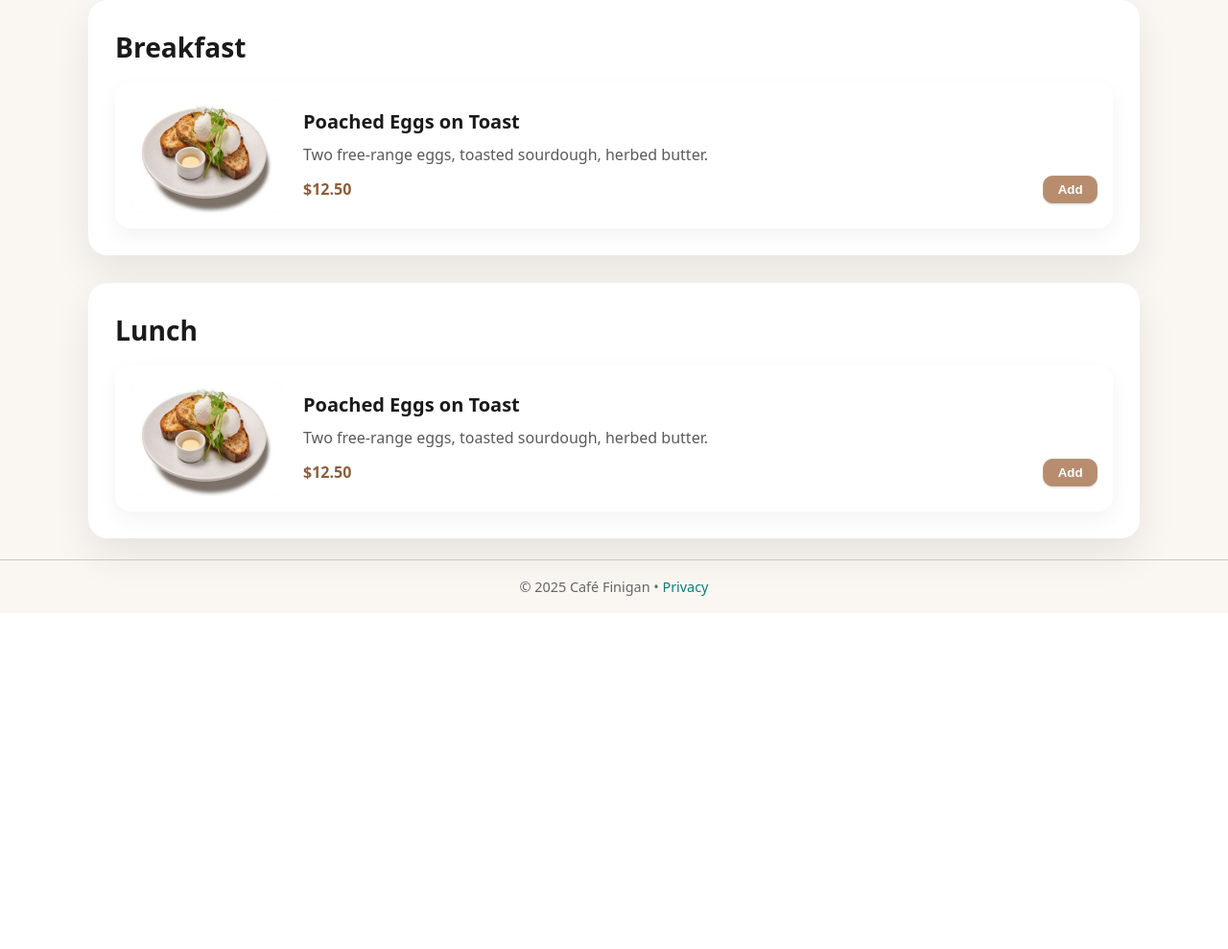
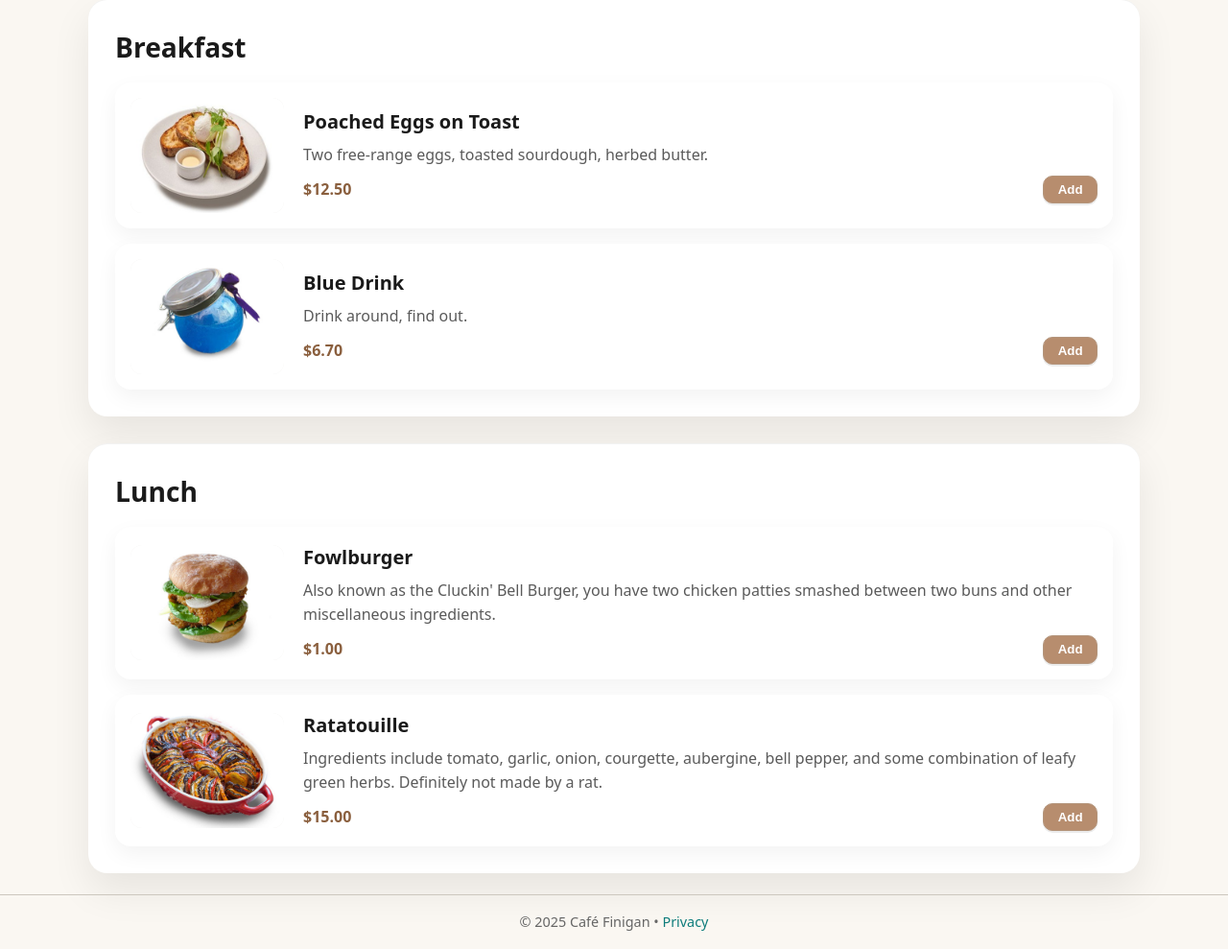
Before and after one commit to Mr-D-Wood/Cafe_PWA, a Python web app: template templates/menu.html in a window 1280 px wide. Shown: the part 388-1377 px from the top of the page at 96% size. Before the commit the page ends 1027 px from the top, so only its background shows below. Run offline with Jinja, Linux system fonts and the light colour scheme; the template is opened without the code that fills it, so the values that code supplies are empty.

Commit message:
Added more menu items

```diff
--- a/templates/menu.html
+++ b/templates/menu.html
@@ -51,6 +51,19 @@
                               </div>
                          </div>
                     </article>
+                    <article class="menu-item">
+                         <div class="menu-thumb">
+                              <img src="../static/images/shield.jpg" alt="Shield Potion Blue Drink">
+                         </div>
+                         <div class="menu-info">
+                              <h3>Blue Drink</h3>
+                              <p class="desc">Drink around, find out.</p>
+                              <div class="menu-actions">
+                                   <span class="price">$6.70</span>
+                                   <button class="add-btn" disabled>Add</button>
+                              </div>
+                         </div>
+                    </article>
                </div>
           </div>
      </section>
@@ -61,13 +74,26 @@
                     <h2>Lunch</h2>
                     <article class="menu-item">
                          <div class="menu-thumb">
-                              <img src="../static/images/eggs.jpg" alt="Poached Eggs on Toast">
+                              <img src="../static/images/Fowlburger.jpg" alt="Fowlburger">
                          </div>
                          <div class="menu-info">
-                              <h3>Poached Eggs on Toast</h3>
-                              <p class="desc">Two free-range eggs, toasted sourdough, herbed butter.</p>
+                              <h3>Fowlburger</h3>
+                              <p class="desc">Also known as the Cluckin' Bell Burger, you have two chicken patties smashed between two buns and other miscellaneous ingredients.</p>
                               <div class="menu-actions">
-                                   <span class="price">$12.50</span>
+                                   <span class="price">$1.00</span>
+                                   <button class="add-btn" disabled>Add</button>
+                              </div>
+                         </div>
+                    </article>
+                    <article class="menu-item">
+                         <div class="menu-thumb">
+                              <img src="../static/images/Ratatoullie.jpg" alt="ratatouille">
+                         </div>
+                         <div class="menu-info">
+                              <h3>Ratatouille</h3>
+                              <p class="desc">Ingredients include tomato, garlic, onion, courgette, aubergine, bell pepper, and some combination of leafy green herbs. Definitely not made by a rat.</p>
+                              <div class="menu-actions">
+                                   <span class="price">$15.00</span>
                                    <button class="add-btn" disabled>Add</button>
                               </div>
                          </div>
```
Also changed, not shown: static/images/Fowlburger.jpg (added), static/images/Ratatoullie.jpg (added), static/images/shield.jpg (added).
